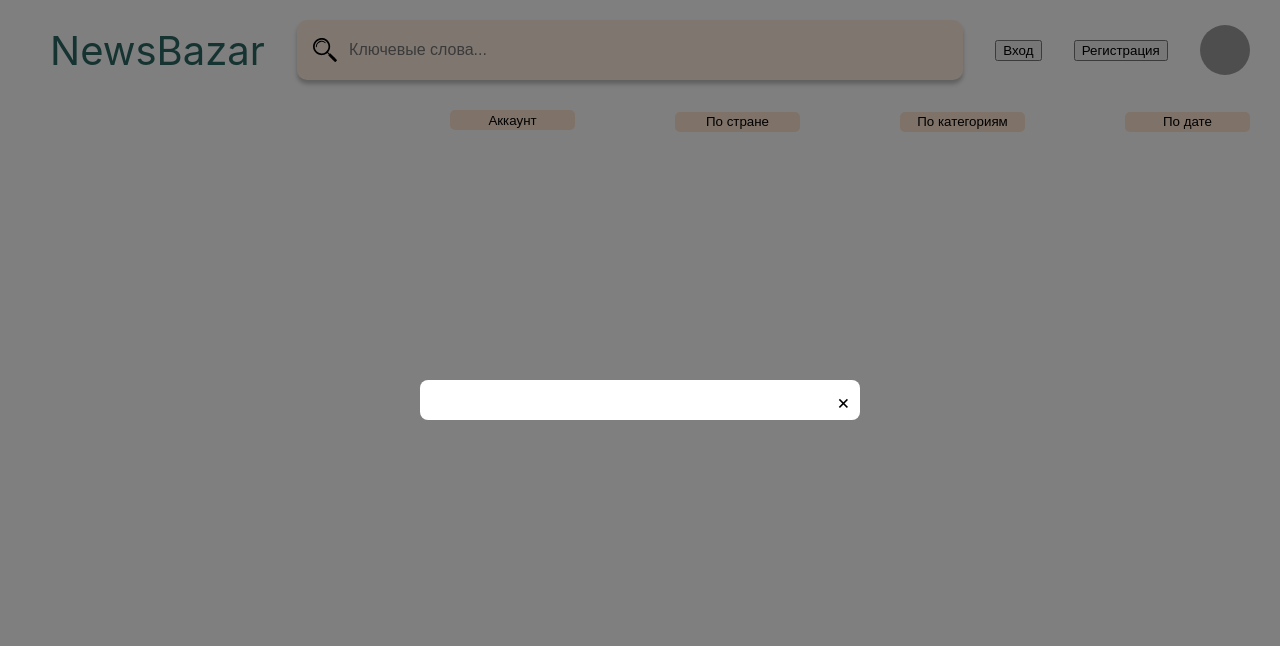
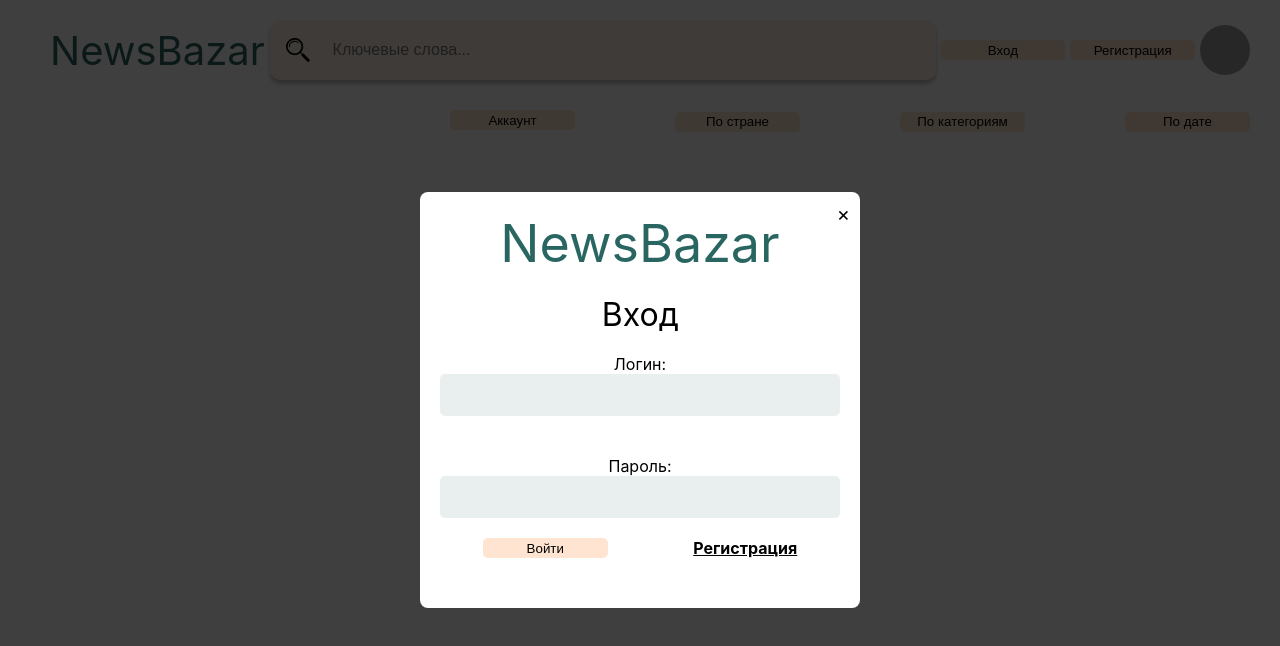
Before and after one commit to NikkyFreaky/TUSUR_coursework_2, a React (Create React App) app in the folder front/: page / in a window 1280 px wide. Both pictures are taken after a click on the button "Вход". Shown: the top 646 px of the page. Built offline with nearby package versions, Linux system fonts and the light colour scheme; grey boxes are pictures that could not be loaded.

Commit message:
added auth and register modal layout

```diff
--- /dev/null
+++ b/front/src/components/AuthModal/authModal.css
@@ -0,0 +1,64 @@
+.auth-modal {
+  display: flex;
+  flex-direction: column;
+}
+
+.newsBazar {
+  color: #2a6661;
+  font-size: 52px;
+  font-style: normal;
+  font-weight: 400;
+  margin-bottom: 20px;
+}
+
+.modalTitle {
+  color: #000;
+  font-size: 32px;
+  font-style: normal;
+  font-weight: 400;
+}
+
+.labelInputPair {
+  margin-top: 20px;
+  display: flex;
+  flex-direction: column;
+  margin-bottom: 20px;
+}
+
+input {
+  height: 40px;
+  border-radius: 5px;
+  background-color: rgba(42, 102, 97, 0.1);
+  border: none; /* Убираем границу, если не требуется */
+  padding-left: 13px;
+}
+
+button {
+  height: 20px;
+  width: 125px;
+  background-color: #ffe5d1;
+  font-weight: 400;
+  border: none;
+  border-radius: 5px;
+  cursor: pointer;
+}
+
+button:hover {
+  background-color: #fcd6b9;
+}
+
+button:active {
+  background-color: #fdc498;
+}
+
+.registerAsking {
+  font-weight: bold;
+  text-decoration: underline;
+  cursor: pointer;
+}
+
+.loginAndRegister {
+  display: flex;
+  justify-content: space-around;
+  margin-bottom: 30px;
+}
--- /dev/null
+++ b/front/src/components/AuthModal/index.tsx
@@ -0,0 +1,66 @@
+import React, { FC, useState } from 'react';
+import Modal from './../Modal'; // Подключите ваш компонент Modal
+import './../Modal/modal.css';
+import './authModal.css';
+
+interface IAuthModalProps {
+  isOpen: boolean;
+  onClose: () => void;
+  switchToRegister: () => void;
+}
+
+const AuthModal: FC<IAuthModalProps> = ({
+  isOpen,
+  onClose,
+  switchToRegister,
+}) => {
+  const [login, setLogin] = useState('');
+  const [password, setPassword] = useState('');
+
+  const handleLogin = () => {
+    // Реализуйте вашу логику входа с использованием login и password
+    console.log('Попытка входа:', login, password);
+  };
+
+  return (
+    <Modal isOpen={isOpen} onClose={onClose}>
+      <div className="auth-modal">
+        <div className="newsBazar">NewsBazar</div>
+        <div className="modalTitle">Вход</div>
+        <div className="labelInputPair">
+          <label htmlFor="login">Логин:</label>
+          <input
+            type="text"
+            id="login"
+            value={login}
+            onChange={(e) => setLogin(e.target.value)}
+          />
+        </div>
+        <div className="labelInputPair">
+          <label htmlFor="password">Пароль:</label>
+          <input
+            type="password"
+            id="password"
+            value={password}
+            onChange={(e) => setPassword(e.target.value)}
+          />
+        </div>
+
+        <div className="loginAndRegister">
+          <button onClick={handleLogin}>Войти</button>
+          <span
+            className="registerAsking"
+            onClick={() => {
+              onClose();
+              switchToRegister();
+            }}
+          >
+            Регистрация
+          </span>
+        </div>
+      </div>
+    </Modal>
+  );
+};
+
+export default AuthModal;
--- /dev/null
+++ b/front/src/components/RegisterModal/index.tsx
@@ -0,0 +1,61 @@
+import React, { FC, useState } from 'react';
+import Modal from './../Modal'; // Подключите ваш компонент Modal
+import './../Modal/modal.css';
+import './registerModal.css';
+
+interface IRegisterModalProps {
+  isOpen: boolean;
+  onClose: () => void;
+}
+
+const RegisterModal: FC<IRegisterModalProps> = ({ isOpen, onClose }) => {
+  const [login, setLogin] = useState('');
+  const [password, setPassword] = useState('');
+  const [passwordVerify, setPasswordVerify] = useState('');
+
+  const handleLogin = () => {
+    // Реализуйте вашу логику регистрации с использованием login и password
+    console.log('Попытка регистрации:', login, password, passwordVerify);
+  };
+
+  return (
+    <Modal isOpen={isOpen} onClose={onClose}>
+      <div className="register-modal">
+        <div className="newsBazar">NewsBazar</div>
+        <div className="modalTitle">Регистрация</div>
+        <div className="labelInputPair">
+          <label htmlFor="login">Логин:</label>
+          <input
+            type="text"
+            id="login"
+            value={login}
+            onChange={(e) => setLogin(e.target.value)}
+          />
+        </div>
+        <div className="labelInputPair">
+          <label htmlFor="password">Пароль:</label>
+          <input
+            type="password"
+            id="password"
+            value={password}
+            onChange={(e) => setPassword(e.target.value)}
+          />
+        </div>
+        <div className="labelInputPair">
+          <label htmlFor="passwordVerify">Подтвердите пароль:</label>
+          <input
+            type="password"
+            id="passwordVerify"
+            value={passwordVerify}
+            onChange={(e) => setPasswordVerify(e.target.value)}
+          />
+        </div>
+        <div className='registerButton'>
+          <button onClick={handleLogin}>Регистрация</button>
+        </div>
+      </div>
+    </Modal>
+  );
+};
+
+export default RegisterModal;
--- /dev/null
+++ b/front/src/components/RegisterModal/registerModal.css
@@ -0,0 +1,58 @@
+.register-modal {
+  display: flex;
+  flex-direction: column;
+}
+
+.newsBazar {
+  color: #2a6661;
+  font-size: 52px;
+  font-style: normal;
+  font-weight: 400;
+  margin-bottom: 20px;
+}
+
+.modalTitle {
+  color: #000;
+  font-size: 32px;
+  font-style: normal;
+  font-weight: 400;
+}
+
+.labelInputPair {
+  margin-top: 20px;
+  display: flex;
+  flex-direction: column;
+  margin-bottom: 20px;
+}
+
+input {
+  height: 40px;
+  border-radius: 5px;
+  background-color: rgba(42, 102, 97, 0.1);
+  border: none; /* Убираем границу, если не требуется */
+  padding-left: 13px;
+}
+
+.registerButton {
+  display: flex;
+  justify-content: center;
+  margin-bottom: 30px;
+}
+
+button {
+  height: 20px;
+  width: 125px;
+  background-color: #ffe5d1;
+  font-weight: 400;
+  border: none;
+  border-radius: 5px;
+  cursor: pointer;
+}
+
+button:hover {
+  background-color: #fcd6b9;
+}
+
+button:active {
+  background-color: #fdc498;
+}
--- a/front/src/routes/Root/index.tsx
+++ b/front/src/routes/Root/index.tsx
@@ -1,6 +1,6 @@
-import React, { useState } from 'react';
+import React, { useState, KeyboardEvent } from 'react';
 import './header.css';
-import { Link, Outlet } from 'react-router-dom';
+import { Outlet } from 'react-router-dom';
 
 import avatar from '../../assets/avatar.jpg';
 import { ReactComponent as Logo } from '../../assets/search_icon.svg';
@@ -11,8 +11,11 @@ import {
   dropdownItemsTime,
   dropdownItemsCategory,
 } from './dropdownContent';
+
+// импорты модалок
 import Modal from '../../components/Modal';
-import { Account } from '../Account';
+import AuthModal from '../../components/AuthModal';
+import RegisterModal from '../../components/RegisterModal';
 
 export const Root = () => {
   // функции работы с модалкой входа
@@ -33,6 +36,19 @@ export const Root = () => {
     setRegisterModalOpen(false);
   };
 
+  // для отправки инпута по энтеру
+  const [searchValue, setSearchValue] = useState('');
+  const handleKeyDown = (event: KeyboardEvent<HTMLInputElement>) => {
+    if (event.key === 'Enter') {
+      // Вызовите вашу функцию по нажатию Enter
+      handleSearch();
+    }
+  };
+  const handleSearch = () => {
+    // Ваша функция по обработке поиска
+    console.log('Выполняется поиск с запросом:', searchValue);
+  };
+
   return (
     <div className="mainPage">
       <div className="navbar">
@@ -47,6 +63,9 @@ export const Root = () => {
                 className="search__input"
                 type="text"
                 placeholder="Ключевые слова..."
+                value={searchValue}
+                onChange={(e) => setSearchValue(e.target.value)}
+                onKeyDown={handleKeyDown}
               />
             </div>
             <button onClick={openLoginModal}>Вход</button>
@@ -61,18 +80,26 @@ export const Root = () => {
               items={dropdownItemsCategory}
             />
             <HeaderDropdown value="По дате" items={dropdownItemsTime} />
-
           </div>
         </div>
       </div>
       <div id="detail">
         <Outlet />
       </div>
+      {/* модальное окно входа в аккаунт */}
       <Modal isOpen={isLoginModalOpen} onClose={closeLoginModal}>
-        {/* ... Ваш контент модального окна ... */}
+        <AuthModal
+          isOpen={isLoginModalOpen}
+          onClose={closeLoginModal}
+          switchToRegister={openRegisterModal}
+        />
       </Modal>
+      {/* модальное окно регистрации */}
       <Modal isOpen={isRegisterModalOpen} onClose={closeRegisterModal}>
-        {/* ... Ваш контент модального окна ... */}
+        <RegisterModal
+          isOpen={isRegisterModalOpen}
+          onClose={closeRegisterModal}
+        />
       </Modal>
     </div>
   );
```
